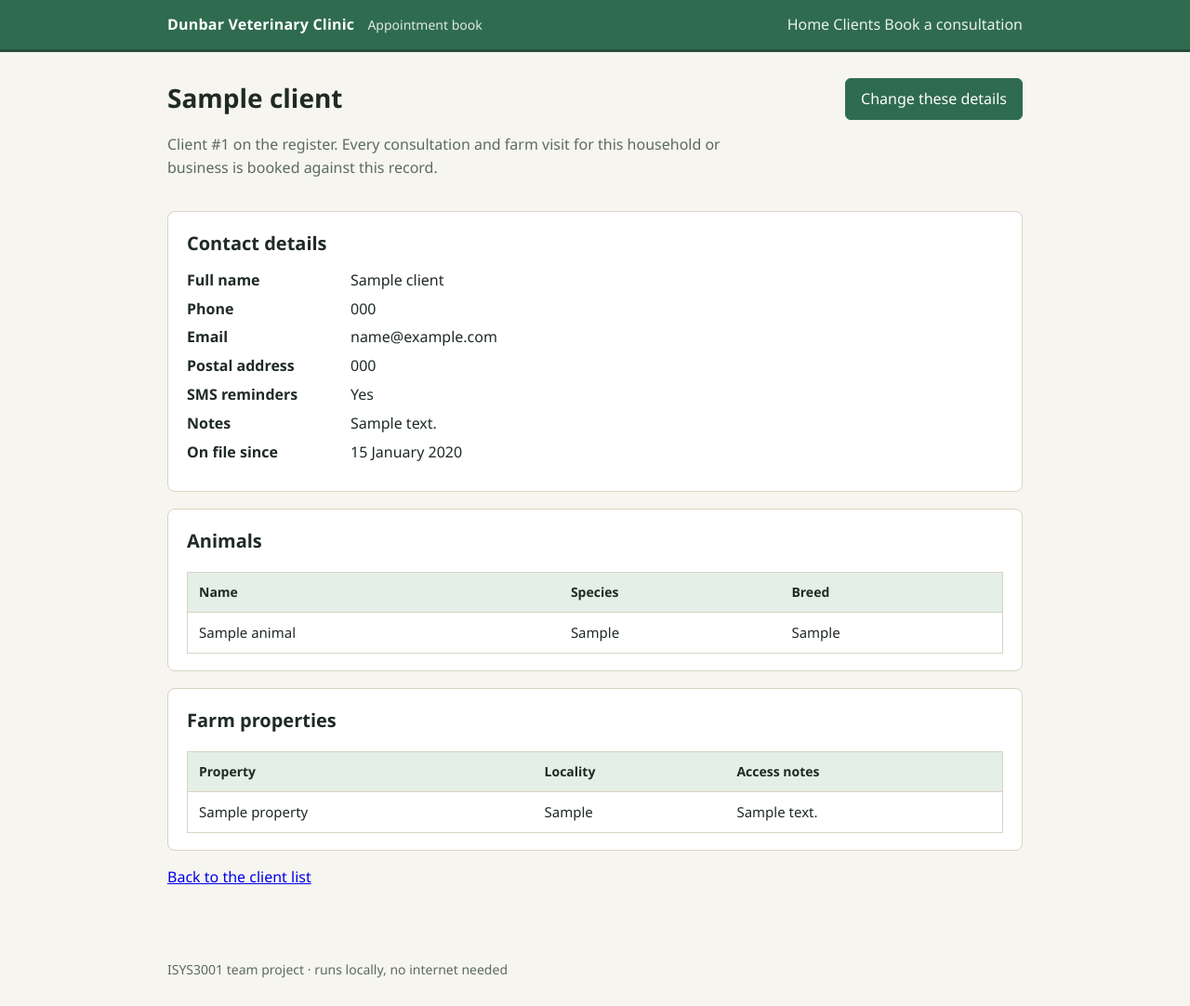
After one commit to 1802168960-star/Dunbar-Veterinary-Clinic, a Flask app: page /clients/1 in a window 1280 px wide. The commit adds this page. Shown: the whole page at 93% size. Run offline with Flask 3, Linux system fonts and the light colour scheme; tables that the repository leaves empty hold one stand-in row (values such as "Sample post").

Commit message:
feat: view and correct a client record (MSD426GXUST3-40)
Each client in the register now has a page of their own, reached from the
client list, showing the contact details on file alongside the animals and
farm properties held against them. A correction form leads on from that
page and writes the change over the record.

The register is a working document, so the correction path is not a second
way to create a client: both forms go through the same validate_client and
client_columns helpers in app/services/records.py, a rejected correction
returns 400 and leaves the row untouched, and the record is changed in
place so the client id and every booking already made against it survive.
An unknown client id is a 404 rather than an empty page.

Tests: 18 new cases in tests/test_client_edits.py covering the read path,
the write path, cleared optional details, the rejected paths, and the
local SQLite file. Full suite: 65 passed.

```diff
--- a/app/routes/clients.py
+++ b/app/routes/clients.py
@@ -1,15 +1,24 @@
 """Client records: the register of households and farm businesses.
 
-Story MSD426GXUST3-39. Nothing can be booked, a consultation in one of the two
-rooms or a farm visit against a property, until the client is on file, so this
-is the screen the front desk uses first. The rules live in
-``app.services.records``; this module is the HTTP layer that turns the
-registration form into a ``Client`` row and shows it back in the client list.
+Stories MSD426GXUST3-39 and MSD426GXUST3-40. Nothing can be booked, a
+consultation in one of the two rooms or a farm visit against a property, until
+the client is on file, so this is the screen the front desk uses first.
+
+It is also the screen it keeps coming back to. The register is a working
+document: a number changes, a name was written down wrong, a household moves,
+and reception has to be able to open the record and put it right without
+starting the client again and orphaning the bookings already made against it.
+So a client has a page of their own, and that page leads to the form that
+corrects it.
+
+The rules live in ``app.services.records``; this module is the HTTP layer that turns
+the registration form into a ``Client`` row, shows the row back, and writes a
+correction over the top of it.
 """
-from flask import Blueprint, redirect, render_template, request, url_for
+from flask import Blueprint, abort, redirect, render_template, request, url_for
 
 from app.models import Client, db
-from app.services.records import clean, validate_client
+from app.services.records import client_columns, validate_client
 
 clients_bp = Blueprint("clients", __name__, url_prefix="/clients")
 
@@ -24,6 +33,36 @@ def _submitted():
         "notes": request.form.get("notes", ""),
         "sms_consent": request.form.get("sms_consent") == "on",
     }
+
+
+def _on_file(record):
+    """The record's own values in the shape the form fields expect."""
+    return {
+        "name": record.name,
+        "phone": record.phone,
+        "email": record.email or "",
+        "postal_address": record.postal_address or "",
+        "notes": record.notes or "",
+        "sms_consent": record.sms_consent,
+    }
+
+
+def _problems_with(chosen):
+    """What is wrong with a submitted client form, in the order to fix it."""
+    return validate_client(
+        name=chosen["name"],
+        phone=chosen["phone"],
+        email=chosen["email"],
+        postal_address=chosen["postal_address"],
+    )
+
+
+def _record_or_404(client_id):
+    """The client on file, or a 404 rather than a page with nothing on it."""
+    record = db.session.get(Client, client_id)
+    if record is None:
+        abort(404)
+    return record
 
 
 @clients_bp.get("/")
@@ -45,25 +84,58 @@ def new_client():
 def create_client():
     """Create the client record, or hand the form back with the problems."""
     chosen = _submitted()
-    problems = validate_client(
-        name=chosen["name"],
-        phone=chosen["phone"],
-        email=chosen["email"],
-        postal_address=chosen["postal_address"],
-    )
+    problems = _problems_with(chosen)
     if problems:
         # 400: the request was understood, the details are just not usable yet.
         return render_template("clients/create.html", chosen=chosen, problems=problems), 400
 
-    record = Client(
-        name=clean(chosen["name"]),
-        phone=clean(chosen["phone"]),
-        email=clean(chosen["email"]) or None,
-        postal_address=clean(chosen["postal_address"]) or None,
-        notes=clean(chosen["notes"]) or None,
-        sms_consent=chosen["sms_consent"],
-    )
+    record = Client(**client_columns(**chosen))
     db.session.add(record)
     db.session.commit()
 
     return redirect(url_for("clients.list_clients", added=record.id), code=303)
+
+
+@clients_bp.get("/<int:client_id>")
+def show_client(client_id):
+    """One client's page: everything on file, and the way in to change it."""
+    record = _record_or_404(client_id)
+    return render_template(
+        "clients/detail.html",
+        record=record,
+        updated=request.args.get("updated") == "1",
+    )
+
+
+@clients_bp.get("/<int:client_id>/edit")
+def edit_client(client_id):
+    """Show the correction form, filled in with what the register holds."""
+    record = _record_or_404(client_id)
+    return render_template(
+        "clients/edit.html",
+        record=record,
+        chosen=_on_file(record),
+        problems=[],
+    )
+
+
+@clients_bp.post("/<int:client_id>/edit")
+def update_client(client_id):
+    """Write the correction over the record, or hand the form back.
+
+    The row is changed rather than replaced. Booking history is kept against
+    the client id, so a correction has to leave the id, and every appointment
+    already made against it, exactly where they are.
+    """
+    record = _record_or_404(client_id)
+    chosen = _submitted()
+    problems = _problems_with(chosen)
+    if problems:
+        # Nothing is written: the register keeps the details it already had.
+        return render_template("clients/edit.html", record=record, chosen=chosen, problems=problems), 400
+
+    for column, value in client_columns(**chosen).items():
+        setattr(record, column, value)
+    db.session.commit()
+
+    return redirect(url_for("clients.show_client", client_id=record.id, updated=1), code=303)
--- a/app/static/css/style.css
+++ b/app/static/css/style.css
@@ -226,3 +226,31 @@ button:hover,
 .records th { background: var(--green-soft); font-size: 14px; }
 .records tr:last-child td { border-bottom: 0; }
 .records .just-added td { background: #f2f8f3; }
+
+/* Looking at a client record and correcting it (story MSD426GXUST3-40).
+   Everything else on these two pages reuses the blocks above. */
+
+.records a {
+  color: var(--green);
+  text-decoration: none;
+  font-weight: 600;
+}
+
+.records a:hover { text-decoration: underline; }
+
+.summary dd { overflow-wrap: anywhere; }
+
+.actions {
+  display: flex;
+  align-items: center;
+  gap: 16px;
+  flex-wrap: wrap;
+  margin-top: 6px;
+}
+
+.actions .quiet {
+  color: var(--muted);
+  text-decoration: none;
+}
+
+.actions .quiet:hover { text-decoration: underline; }
--- /dev/null
+++ b/app/templates/clients/detail.html
@@ -0,0 +1,89 @@
+{% extends "base.html" %}
+
+{% block title %}{{ record.name }} — Dunbar Veterinary Clinic{% endblock %}
+
+{% block content %}
+<section class="intro intro-row">
+  <div>
+    <h1>{{ record.name }}</h1>
+    <p>Client #{{ record.id }} on the register. Every consultation and farm
+      visit for this household or business is booked against this record.</p>
+  </div>
+  <a class="button" href="{{ url_for('clients.edit_client', client_id=record.id) }}">Change these details</a>
+</section>
+
+{% if updated %}
+  <div class="alert alert-ok">
+    <p>The changes to {{ record.name }} have been saved to the register.</p>
+  </div>
+{% endif %}
+
+<section class="panel">
+  <h2>Contact details</h2>
+  <dl class="summary">
+    <dt>Full name</dt><dd>{{ record.name }}</dd>
+    <dt>Phone</dt><dd>{{ record.phone }}</dd>
+    <dt>Email</dt><dd>{{ record.email or "—" }}</dd>
+    <dt>Postal address</dt><dd>{{ record.postal_address or "—" }}</dd>
+    <dt>SMS reminders</dt><dd>{{ "Yes" if record.sms_consent else "No" }}</dd>
+    <dt>Notes</dt><dd>{{ record.notes or "—" }}</dd>
+    {% if record.created_at %}
+      <dt>On file since</dt><dd>{{ record.created_at.strftime('%d %B %Y') }}</dd>
+    {% endif %}
+  </dl>
+</section>
+
+<section class="panel">
+  <h2>Animals</h2>
+  {% if record.animals %}
+    <table class="records">
+      <thead>
+        <tr>
+          <th scope="col">Name</th>
+          <th scope="col">Species</th>
+          <th scope="col">Breed</th>
+        </tr>
+      </thead>
+      <tbody>
+        {% for animal in record.animals %}
+          <tr>
+            <td>{{ animal.name }}</td>
+            <td>{{ animal.species }}</td>
+            <td>{{ animal.breed or "—" }}</td>
+          </tr>
+        {% endfor %}
+      </tbody>
+    </table>
+  {% else %}
+    <p class="hint">No animals on file for this client yet.</p>
+  {% endif %}
+</section>
+
+<section class="panel">
+  <h2>Farm properties</h2>
+  {% if record.properties %}
+    <table class="records">
+      <thead>
+        <tr>
+          <th scope="col">Property</th>
+          <th scope="col">Locality</th>
+          <th scope="col">Access notes</th>
+        </tr>
+      </thead>
+      <tbody>
+        {% for farm in record.properties %}
+          <tr>
+            <td>{{ farm.name }}</td>
+            <td>{{ farm.locality }}</td>
+            <td>{{ farm.access_notes or "—" }}</td>
+          </tr>
+        {% endfor %}
+      </tbody>
+    </table>
+  {% else %}
+    <p class="hint">No farm properties on file for this client.</p>
+  {% endif %}
+</section>
+
+<p><a href="{{ url_for('clients.list_clients') }}">Back to the client list</a></p>
+{% endblock %}
--- a/app/templates/clients/list.html
+++ b/app/templates/clients/list.html
@@ -14,7 +14,8 @@
 
 {% if added %}
   <div class="alert alert-ok">
-    <p>{{ added.name }} is now on file and can be booked in.</p>
+    <p>{{ added.name }} is now on file and can be booked in.
+      <a href="{{ url_for('clients.show_client', client_id=added.id) }}">Open the record</a>.</p>
   </div>
 {% endif %}
 
@@ -32,7 +33,7 @@
     <tbody>
       {% for record in clients %}
         <tr{% if added and record.id == added.id %} class="just-added"{% endif %}>
-          <td>{{ record.name }}</td>
+          <td><a href="{{ url_for('clients.show_client', client_id=record.id) }}">{{ record.name }}</a></td>
           <td>{{ record.phone }}</td>
           <td>{{ record.email or "—" }}</td>
           <td>{{ record.postal_address or "—" }}</td>
```
Also changed, not shown: app/services/records.py (+30 -5 lines), app/templates/clients/edit.html (added, +72 -0 lines), tests/test_client_edits.py (added, +246 -0 lines), CHANGELOG.md.
